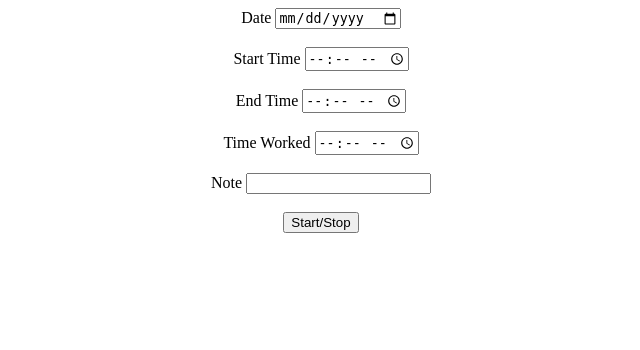
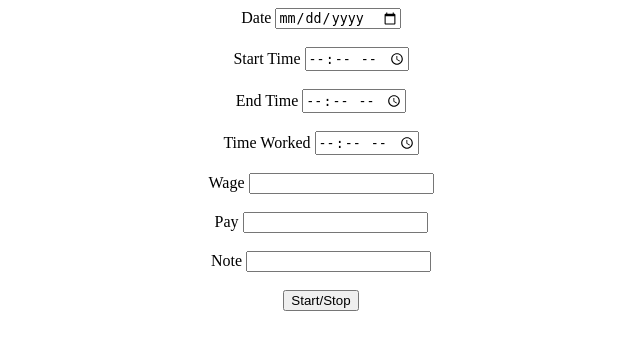
Before and after one commit to gweiser/timetracker, a Flask app: page /entry in a window 1280 px wide. Shown: the top 350 px of the page, without its empty margins (319-959 px from the left). Run offline with Flask 3, Linux system fonts and the light colour scheme.

Commit message:
Add fields for pay and wage, todo: work on logic

```diff
--- a/website/templates/entry.html
+++ b/website/templates/entry.html
@@ -20,6 +20,12 @@
             <label for="worktime">Time Worked</label>
             <input type="time" name="worktime" value="{{worktime}}">
             <br><br>
+            <label for="wage">Wage</label>
+            <input type="number" name="wage">
+            <br><br>
+            <label for="pay">Pay</label>
+            <input type="text" name="pay" value="{{pay}}">
+            <br><br>
             <label for="note">Note</label>
             <input type="text" name="note">
             <br><br>
--- a/website/views.py
+++ b/website/views.py
@@ -13,20 +13,29 @@ def startstop():
     if request.method == "POST":
         current_date = request.form.get("date")
         starttime = request.form.get("starttime")
-        # Start process
+        endtime = request.form.get("endtime")
+        # If starttime is not specified
         if len(starttime) == 0:
             current_date = date.today().strftime("%Y-%m-%d")
             starttime = datetime.now().strftime("%H:%M")
+            # Set other variables to 0, so that render_template works
             endtime = 0
             worktime = 0
         else:
-            endtime = datetime.now().strftime("%H:%M")
+            # If endtime is not specified
+            if len(endtime) == 0:
+                # Set endtime to current time
+                endtime = datetime.now().strftime("%H:%M")
+
+            # Correctly format inputs
             startime_split = starttime.split(":")
             startime_format = int(startime_split[0] + startime_split[1])
             endtime_split = endtime.split(":")
             endtime_format = int(endtime_split[0] + endtime_split[1])
+
             # Calculate difference, format it to have 4 digits
             difference = str(endtime_format - startime_format).zfill(4)
             # Convert to time format
             worktime = difference[:2] + ":" + difference[2:]
+
         return render_template("entry.html", current_date=current_date, starttime=starttime, endtime=endtime, worktime=worktime)
```
